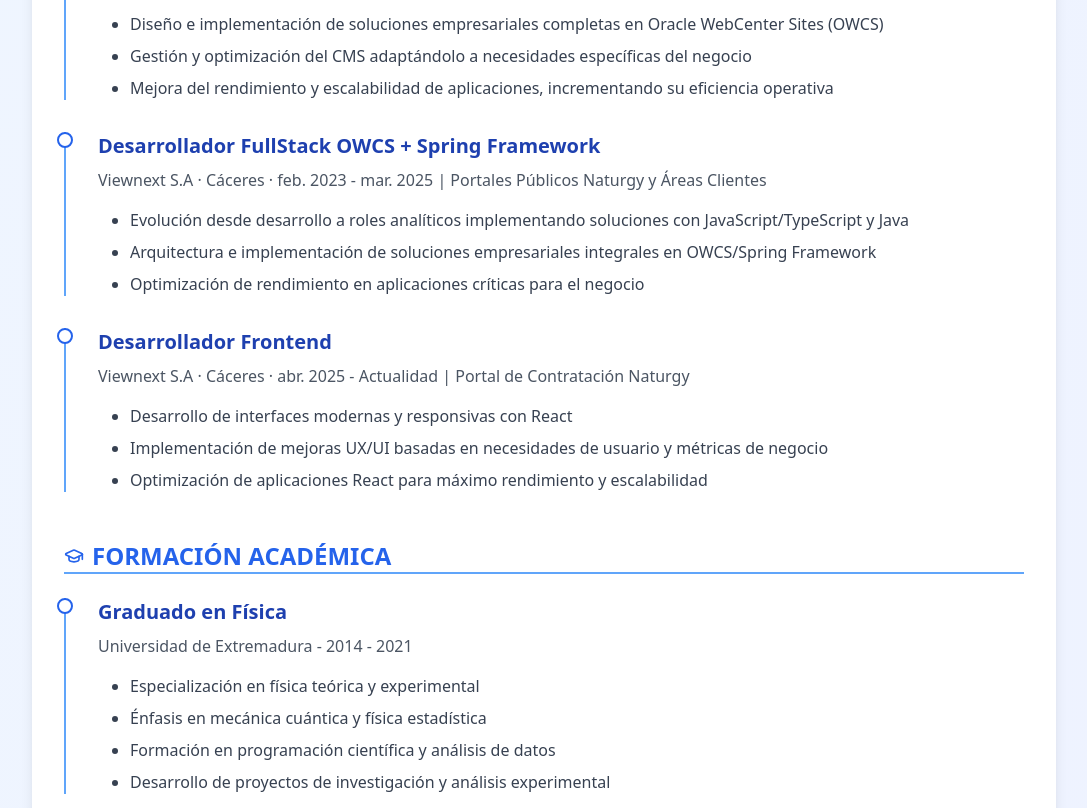
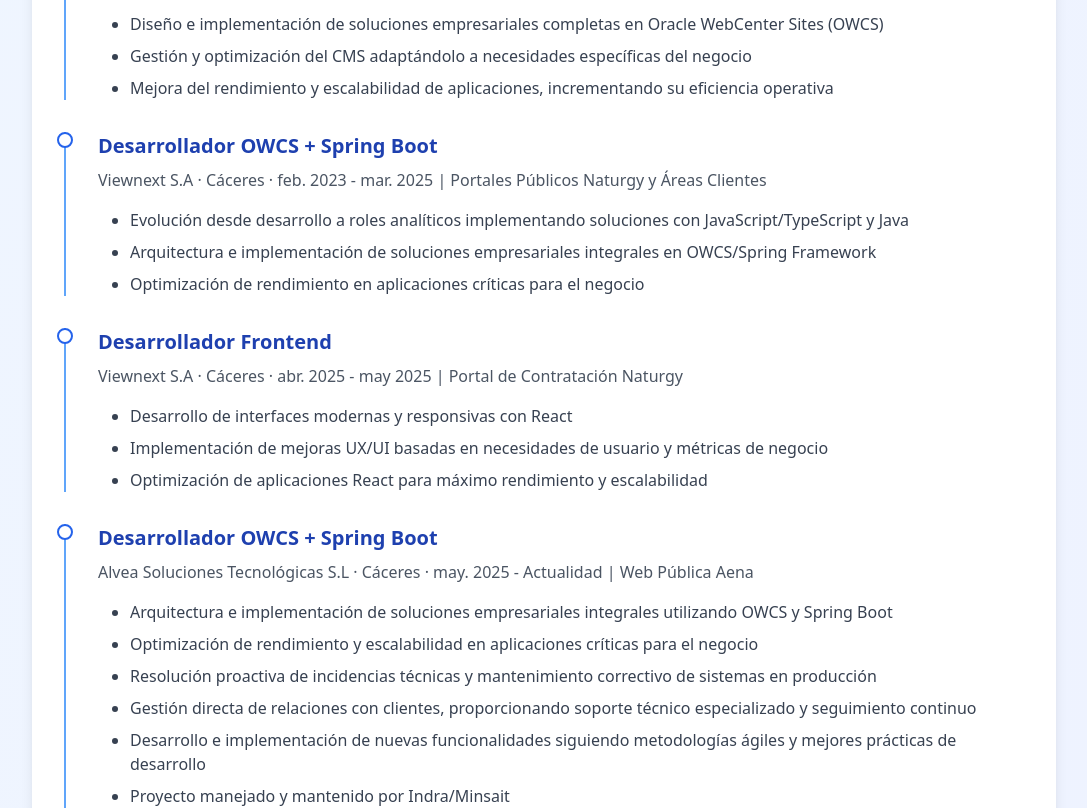
Before and after one commit to veriel-dev/web-minimalista, a React (Vite) app: page /curriculum-vitae in a window 1280 px wide. Shown: the part 1400-2208 px from the top of the page, without its empty margins (96-1183 px from the left). Built offline with nearby package versions, Linux system fonts and the light colour scheme.

Commit message:
Change CV

```diff
--- a/src/data/pages/cv.ts
+++ b/src/data/pages/cv.ts
@@ -52,7 +52,7 @@
         ],
       },
       {
-        item: 'Desarrollador FullStack OWCS + Spring Framework',
+        item: 'Desarrollador OWCS + Spring Boot',
         company:
           'Viewnext S.A · Cáceres · feb. 2023 - mar. 2025 | Portales Públicos Naturgy y Áreas Clientes',
         expertise: [
@@ -63,11 +63,24 @@
       },
       {
         item: 'Desarrollador Frontend',
-        company: 'Viewnext S.A · Cáceres · abr. 2025 - Actualidad | Portal de Contratación Naturgy',
+        company: 'Viewnext S.A · Cáceres · abr. 2025 - may 2025 | Portal de Contratación Naturgy',
         expertise: [
           'Desarrollo de interfaces modernas y responsivas con React',
           'Implementación de mejoras UX/UI basadas en necesidades de usuario y métricas de negocio',
           'Optimización de aplicaciones React para máximo rendimiento y escalabilidad',
+        ],
+      },
+      {
+        item: 'Desarrollador OWCS + Spring Boot',
+        company:
+          'Alvea Soluciones Tecnológicas S.L · Cáceres · may. 2025 - Actualidad | Web Pública Aena',
+        expertise: [
+          'Arquitectura e implementación de soluciones empresariales integrales utilizando OWCS y Spring Boot',
+          'Optimización de rendimiento y escalabilidad en aplicaciones críticas para el negocio',
+          'Resolución proactiva de incidencias técnicas y mantenimiento correctivo de sistemas en producción',
+          'Gestión directa de relaciones con clientes, proporcionando soporte técnico especializado y seguimiento continuo',
+          'Desarrollo e implementación de nuevas funcionalidades siguiendo metodologías ágiles y mejores prácticas de desarrollo',
+          'Proyecto manejado y mantenido por Indra/Minsait',
         ],
       },
     ],
```
